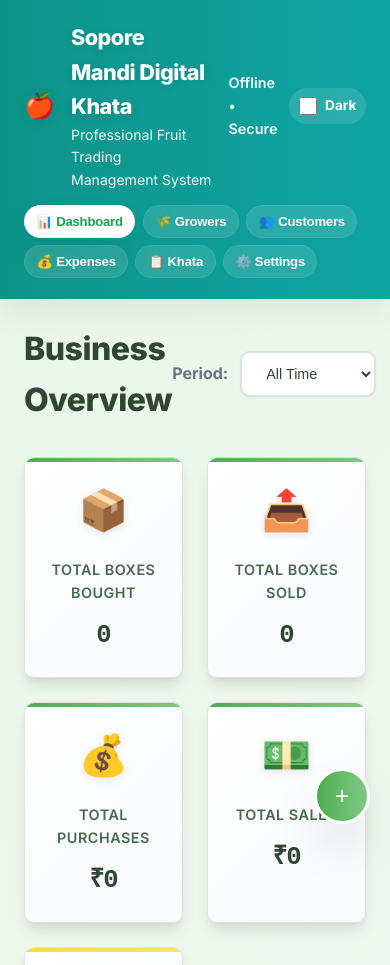
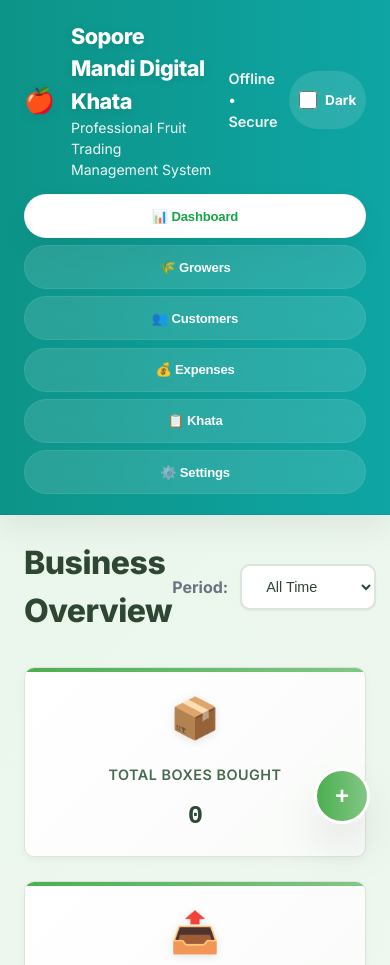
Before and after one commit to hammidbinaejaz/FruitManagement, a plain HTML site: page index.html in a window 390 px wide. Shown: the top 965 px of the page. Drawn offline with nearby package versions, Linux system fonts and the light colour scheme.

Commit message:
Update style.css

```diff
--- a/style.css
+++ b/style.css
@@ -1157,3 +1157,150 @@ body.dark .chart-container {
     height: 56px;
   }
 }
+
+/* ============================================
+   📱 MOBILE RESPONSIVE + MODERN UI ENHANCEMENTS
+   ============================================ */
+
+/* 1️⃣ Base Readability & Touch Size */
+body {
+  font-size: 16px;
+  line-height: 1.5;
+  color: #2E4632;
+  scroll-behavior: smooth;
+}
+
+input, select, button {
+  font-size: 1rem;
+  min-height: 44px; /* finger-friendly */
+}
+
+/* 2️⃣ Sticky Header */
+header {
+  position: sticky;
+  top: 0;
+  z-index: 999;
+  background: linear-gradient(135deg, #4CAF50 0%, #81C784 100%);
+  box-shadow: 0 2px 8px rgba(0,0,0,0.08);
+}
+
+/* 3️⃣ Smooth Motion & Hover Effects */
+* {
+  transition: all 0.25s ease;
+}
+
+button:hover {
+  transform: translateY(-1px);
+  opacity: 0.95;
+}
+
+.kpi-card:hover,
+.settings-card:hover,
+.summary-card:hover {
+  transform: translateY(-3px);
+  box-shadow: 0 4px 18px rgba(0,0,0,0.12);
+}
+
+/* 4️⃣ Scrollable Tables for Mobile */
+table {
+  display: block;
+  width: 100%;
+  overflow-x: auto;
+  white-space: nowrap;
+  border-radius: 8px;
+}
+
+/* 5️⃣ Responsive Grid & Form Adjustments */
+@media (max-width: 768px) {
+  .kpi-grid {
+    grid-template-columns: repeat(2, 1fr);
+  }
+
+  nav {
+    flex-wrap: wrap;
+    justify-content: center;
+    gap: 0.4rem;
+  }
+
+  nav button {
+    flex: 1 1 45%;
+    font-size: 0.9rem;
+  }
+
+  form {
+    flex-direction: column;
+    gap: 0.8rem;
+  }
+
+  main {
+    padding: 0.8rem;
+  }
+
+  .kpi-card, .settings-card, .account-card, .summary-card {
+    border-radius: 14px;
+    box-shadow: 0 2px 12px rgba(0,0,0,0.08);
+  }
+
+  footer {
+    font-size: 0.85rem;
+    text-align: center;
+    padding: 0.8rem;
+  }
+}
+
+@media (max-width: 480px) {
+  .kpi-grid {
+    grid-template-columns: 1fr;
+  }
+
+  nav button {
+    flex: 1 1 100%;
+  }
+}
+
+/* 6️⃣ Light Glow Gradients & Shadows */
+.kpi-card,
+.settings-card,
+.summary-card,
+form {
+  background: linear-gradient(135deg, #FFFFFF 0%, #F9FBF9 100%);
+  border: 1px solid #DCE5DC;
+  box-shadow: 0 3px 8px rgba(0,0,0,0.04);
+}
+
+/* 7️⃣ Footer Simplify */
+footer {
+  background: linear-gradient(135deg, #4CAF50 0%, #81C784 100%);
+  color: white;
+  text-align: center;
+  font-weight: 500;
+  letter-spacing: 0.2px;
+}
+
+/* 8️⃣ Optional Subtle Glow for Buttons */
+button {
+  background: linear-gradient(90deg, #4CAF50, #81C784);
+  color: #fff;
+  border: none;
+  border-radius: 8px;
+  font-weight: 600;
+  box-shadow: 0 2px 8px rgba(76, 175, 80, 0.25);
+}
+
+button:active {
+  transform: scale(0.98);
+}
+
+/* 9️⃣ Form Inputs Enhanced */
+input, select {
+  border: 1px solid #CDE8CD;
+  border-radius: 6px;
+  background-color: #fff;
+  padding: 0.5rem 0.7rem;
+}
+
+input:focus, select:focus {
+  border-color: #4CAF50;
+  outline: none;
+  box-shadow: 0 0 0 2px rgba(76, 175, 80, 0.2);
+}
```
